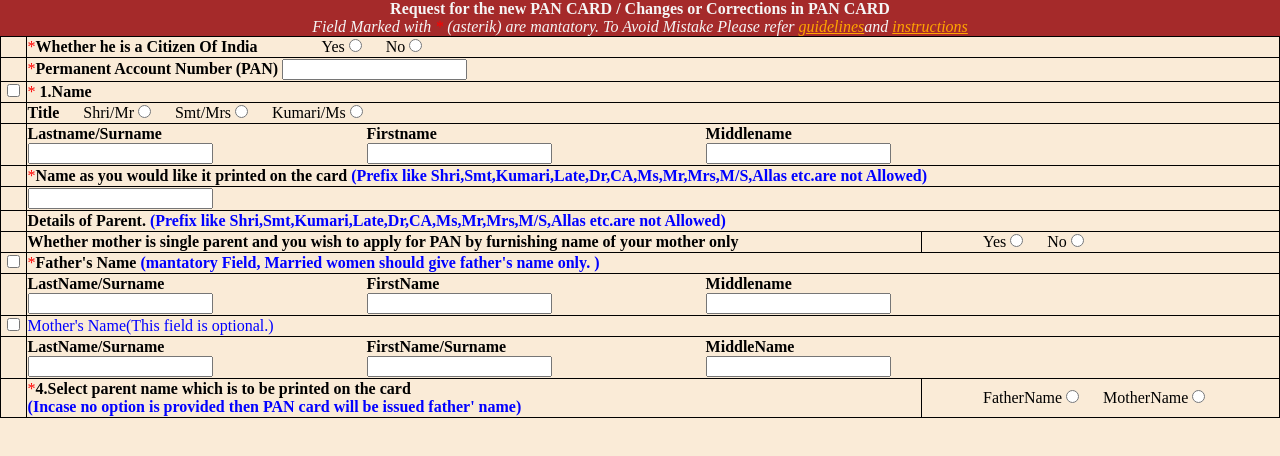
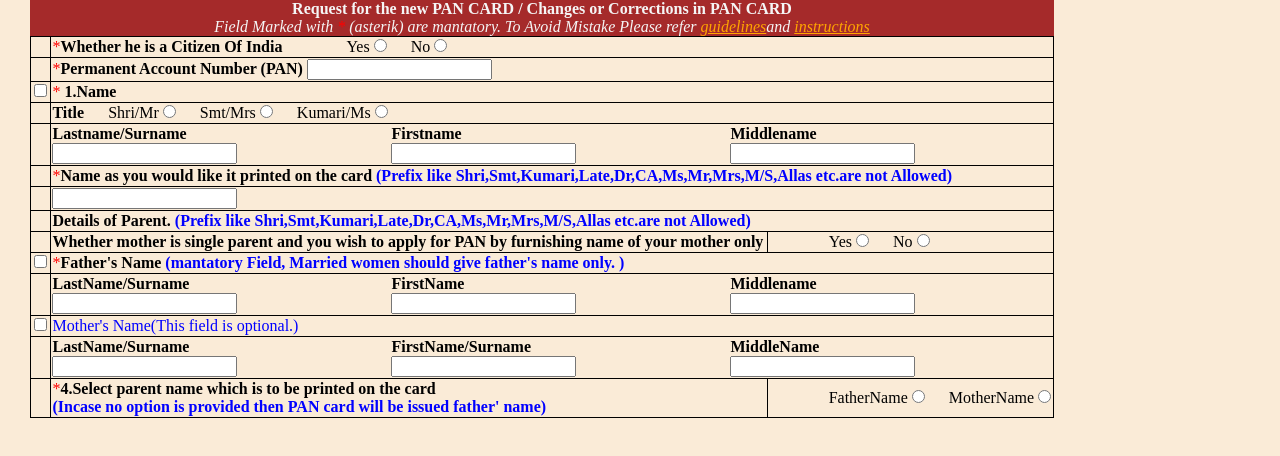
Before and after one commit to kameshbabu63/pancardform, a plain HTML site: page index.html in a window 1280 px wide. Drawn offline with Linux system fonts and the light colour scheme.

Commit message:
created index.html file added

```diff
--- a/index.html
+++ b/index.html
@@ -9,6 +9,9 @@
         background-color: brown;
         color: whitesmoke;
         text-align: center;
+        width: 80%;
+        margin-left: 30px;
+
       }
       u {
         color: orange;
@@ -44,7 +47,7 @@
     </div>
 
     <div>
-      <table width="100%">
+      <table style="margin-left: 30px;" width="80%">
         <tbody>
           <tr>
             <td></td>
```
